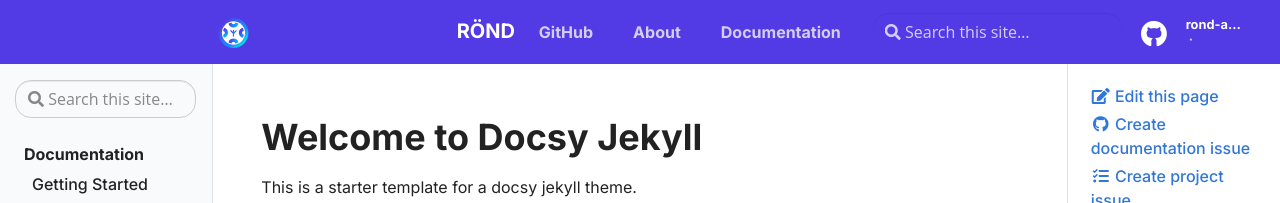
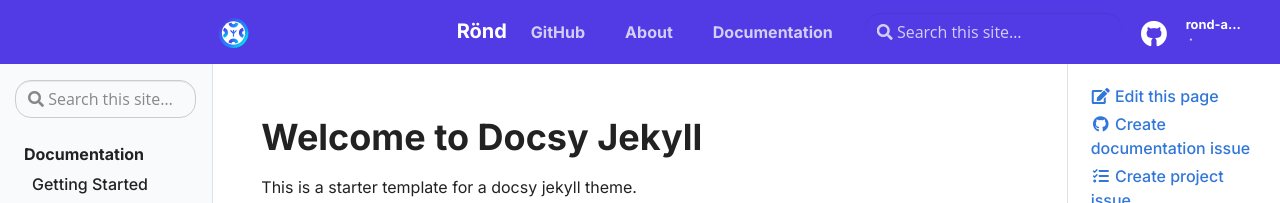
Before and after one commit to rond-authz/rond-authz.github.io, a Jekyll site: the page built from pages/index.md, in a window 1280 px wide. Shown: the top 203 px of the page. Built offline with Jekyll 4.4.1, drawn with Linux system fonts in a browser that asks for light colours.

Commit message:
Update header.html

```diff
--- a/_includes/header.html
+++ b/_includes/header.html
@@ -1,7 +1,7 @@
 <header>
         <nav class="js-navbar-scroll navbar navbar-expand navbar-dark flex-column flex-md-row td-navbar">
         <a class="navbar-brand" href="{{ site.baseurl }}/">
-            <span class="navbar-logo"></span>{% include logo.svg %}<span class="text-uppercase font-weight-bold">{{ site.title }}</span>
+            <span class="navbar-logo"></span>{% include logo.svg %}<span class="font-weight-bold">{{ site.title }}</span>
 	</a>
 	<div class="td-navbar-nav-scroll ml-md-auto" id="main_navbar">
 		<ul class="navbar-nav mt-2 mt-lg-0">{% if site.repo %}
```
